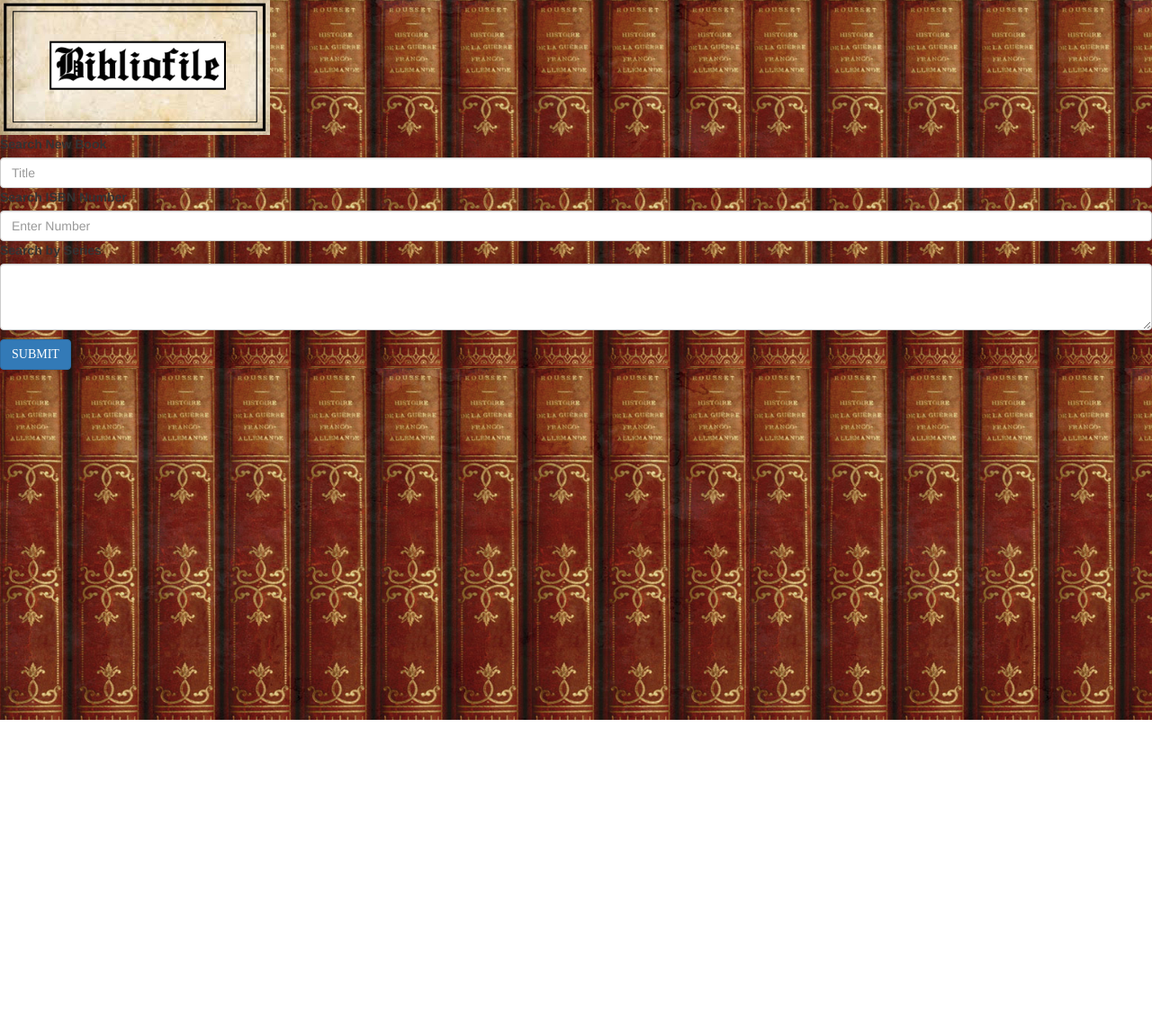
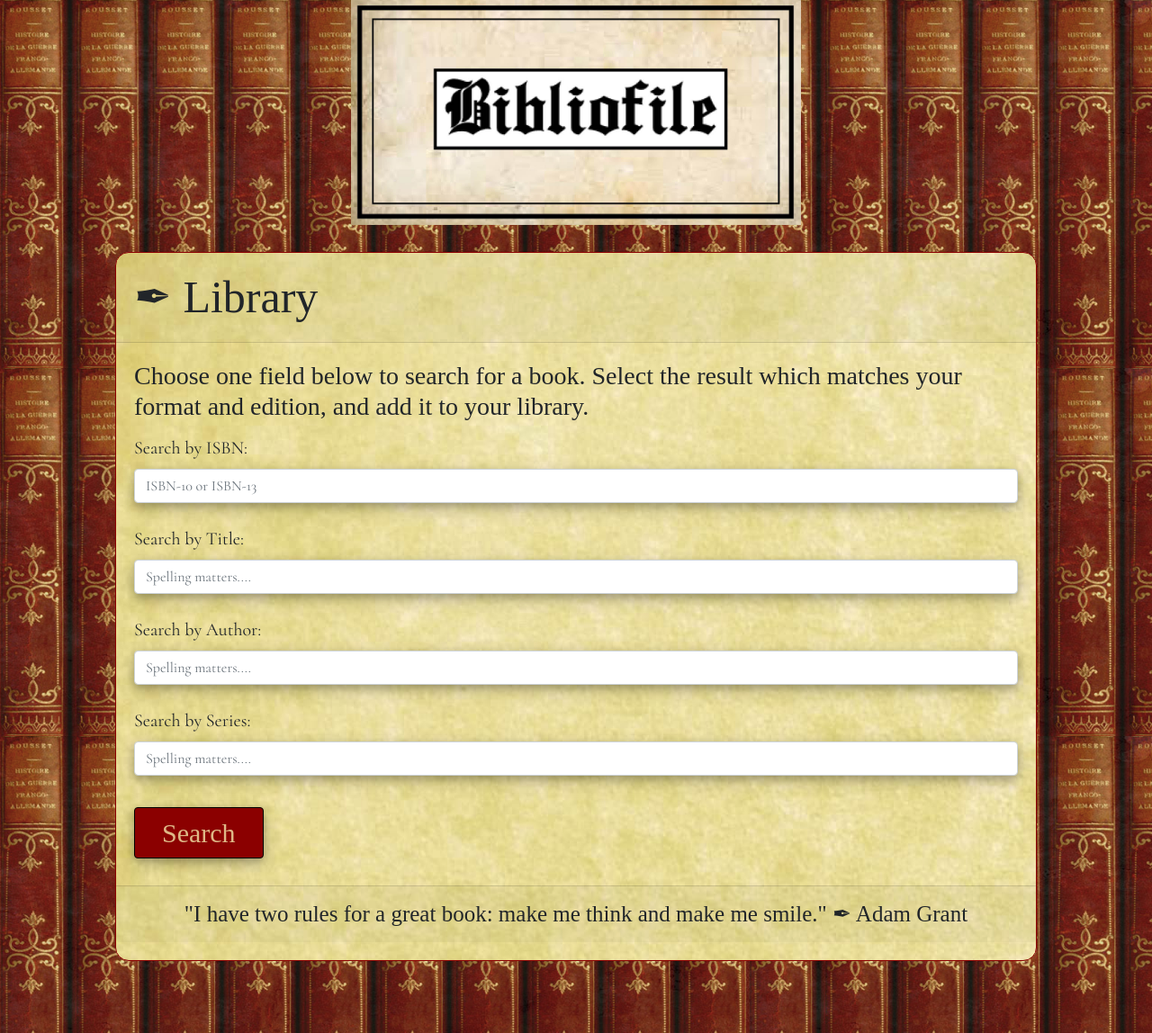
Before and after one commit to SpiderRam/Bibliofile, a website: page public/html/library.html in a window 1280 px wide. Shown: the whole page at 90% size. Before the commit the page ends 800 px from the top, so only its background shows below. Drawn offline with nearby package versions, Linux system fonts and the light colour scheme; a web font is replaced by a local one.

Commit message:
library page styled and updated

```diff
--- a/public/css/style.css
+++ b/public/css/style.css
@@ -49,6 +49,14 @@ body {
 	background-color: darkred;
 	border: 1px solid black;
 	color: burlywood;
+	box-shadow: 0 4px 8px 0 rgba(0, 0, 0, 0.2), 0 6px 20px 0 rgba(0, 0, 0, 0.19);
+	padding: 5px 30px;
+}
+
+.btn-primary:hover {
+	background-color: transparent;
+	color: darkred;
+	border: 1px solid black;
 }
 
 .nav-tabs {
@@ -74,3 +82,42 @@ a.nav-link.active.show {
 	border-color: black;
 	color: burlywood;
 }
+
+/* start Library styling */
+
+#libraryMain {
+	background-color: white;
+	margin: 30px 10% 80px 10%;
+	background-image: url("../images/parchment.jpg");
+	border-radius: 15px;
+	border: 1px darkred solid;
+	font-family: 'IM Fell English SC', serif;
+	padding-bottom: 20px;
+}
+
+.card-header {
+	font-size: 50px;
+}
+
+.card-title {
+	margin-bottom: 15px;
+}
+
+.text-center {
+    text-align: left!important;
+}
+
+.form-group {
+	margin-bottom: 25px;
+	font-family: 'Cormorant', serif;
+	font-size: 20px;
+}
+
+.form-control {
+	box-shadow: 0 4px 8px 0 rgba(0, 0, 0, 0.2), 0 6px 20px 0 rgba(0, 0, 0, 0.19);
+}
+
+.card-footer {
+	text-align: center;
+	font-size: 25px;
+}
--- a/public/html/library.html
+++ b/public/html/library.html
@@ -1,43 +1,52 @@
 <!DOCTYPE html>
 <html>
-    <head>
-		<meta http-equiv="Content-Type" content="text/html; charset=utf-8" />
-        <link type="text/css" href="../css/style.css" rel="stylesheet" media="screen" />
-        <link rel="stylesheet" href="https://maxcdn.bootstrapcdn.com/bootstrap/3.3.7/css/bootstrap.min.css">
-		<!-- Why is there an <img> in the <head>? -->
-		<img src="../images/logo.jpg" alt="logo" style="width:300px;height:150px" >
-		<script src="https://code.jquery.com/jquery-3.3.1.min.js" integrity="sha256-FgpCb/KJQlLNfOu91ta32o/NMZxltwRo8QtmkMRdAu8="crossorigin="anonymous"></script>
-		<!-- <script src = "./js/books.js"></script> -->
-	</head>
+<head>
+  <title>Bibliofile Library</title>
+  <meta http-equiv="Content-Type" content="text/html; charset=utf-8"/>
+  <link rel="stylesheet" href="https://cdnjs.cloudflare.com/ajax/libs/twitter-bootstrap/4.0.0/css/bootstrap.min.css"/>
+    <link rel="stylesheet" href="https://maxcdn.bootstrapcdn.com/font-awesome/4.5.0/css/font-awesome.min.css"/>
+  <link type="text/css" href="../css/style.css" rel="stylesheet" media="screen">
+  <link href="https://fonts.googleapis.com/css?family=Cormorant|IM+Fell+English+SC" rel="stylesheet">
+  <script src="https://code.jquery.com/jquery-3.3.1.min.js" integrity="sha256-FgpCb/KJQlLNfOu91ta32o/NMZxltwRo8QtmkMRdAu8="crossorigin="anonymous"></script>
+</head>
 
-	<body>
-			<div>
+<body>
 
-			</div>
-			<div>
+  <img src="../images/logo.jpg" alt="logo" id="logo">
+
+  <div class="card text-center" id="libraryMain">
+
+    <div class="card-header">✒︎ Library</div>
+
+      <div class="card-body">
+        <h3 class="card-title">Choose one field below to search for a book.  Select the result which matches your format and edition, and add it to your library.</h3>
+        <form>
+            <div class="form-group">
+              <label for="isbnInput">Search by ISBN:</label>
+              <input type="text" class="form-control" id="isbnInput" placeholder="ISBN-10 or ISBN-13">
+            </div>
+            <div class="form-group">
+              <label for="titleInput">Search by Title:</label>
+              <input type="text" class="form-control" id="titleInput" placeholder="Spelling matters....">
+            </div>
+            <div class="form-group">
+              <label for="authorSearch">Search by Author:</label>
+              <input type="text" class="form-control" id="authorSearch" placeholder="Spelling matters....">
+            </div>
+            <div class="form-group">
+              <label for="seriesSearch">Search by Series:</label>
+              <input type="text" class="form-control" id="seriesSearch" placeholder="Spelling matters....">
+            </div>
+          </form>
+        <button id="librarySubmit" class="btn btn-primary">Search</button>
+      </div>
+
+      <div class="card-footer">"I have two rules for a great book:  make me think and make me smile."  ✒︎ Adam Grant</div>
+
+  </div>
 
 
-                <form>
-                    <div class="form-group">
-                            <div>
 
-                      <label for="exampleFormControlInput1">Search New Book</label>
-                      <input type="email" class="form-control" id="titleInput" placeholder="Title">
-                    </div>
-                    <label for="exampleFormControlInput1">Search ISBN Number</label>
-                    <input type="email" class="form-control" id="isbnInput" placeholder="Enter Number">
-
-
-                    <div class="form-group">
-                      <label for="exampleFormControlTextarea1">Search by Series</label>
-                      <textarea class="form-control" id="exampleFormControlTextarea1" rows="3"></textarea>
-                      <div></div>
-                      <button id = "librarySubmit" type="button" class="btn btn-primary">SUBMIT</button>
-                    </div>
-                  </form>
-
-			</div>
-    </div>
    <script>
     console.log("connected");
     $("#librarySubmit").on("click", function(){
```
Also changed, not shown: public/html/for-sale.html (+33 -15 lines), public/html/home.html (+6 -4 lines).
